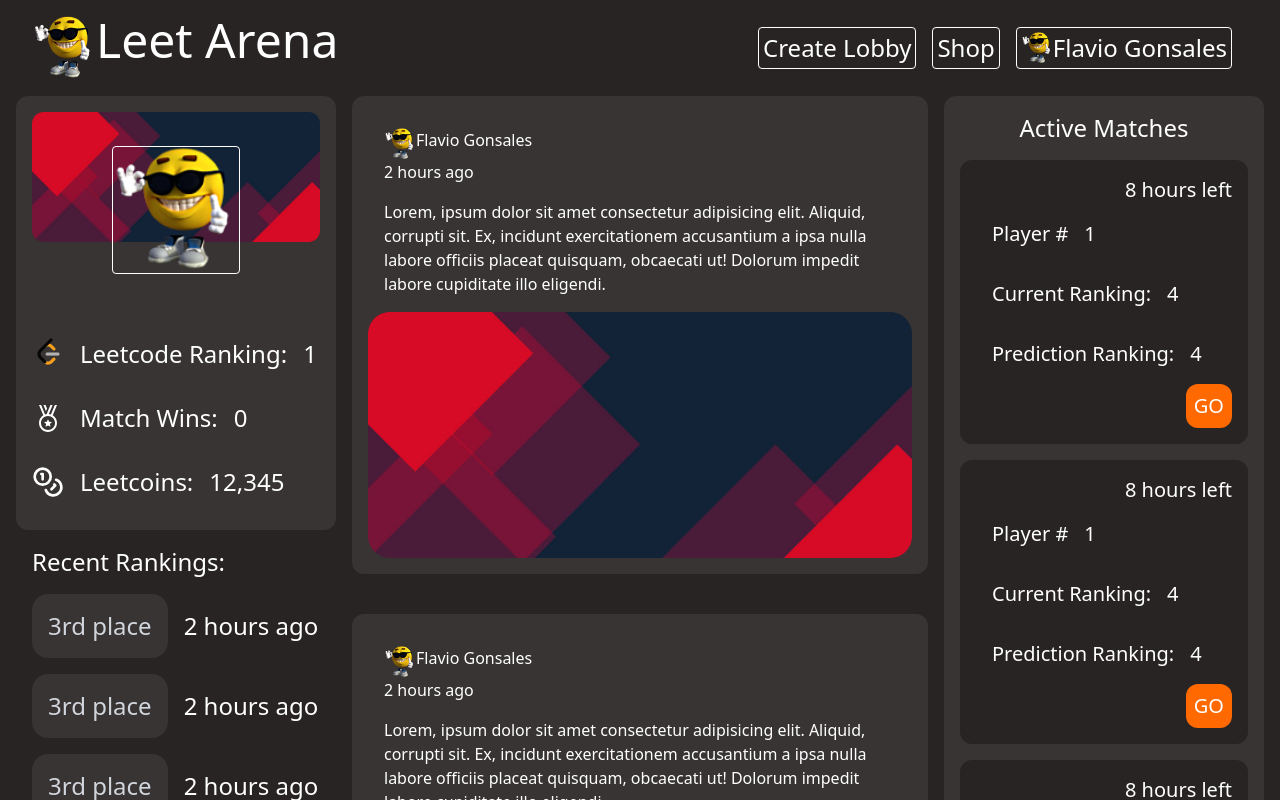
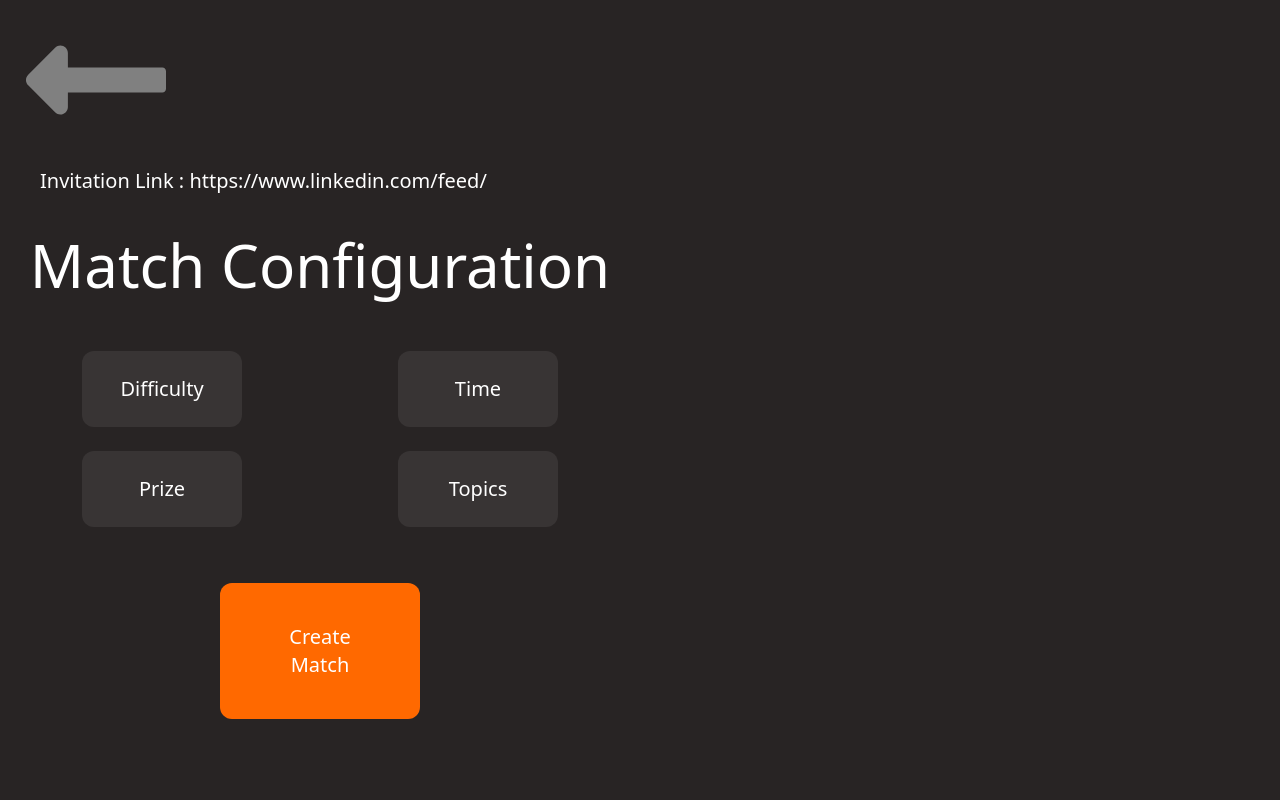
Before and after one commit to Emiliano0X1/InternArena, a React (Vite) app in the folder InternArena/: page / in a window 1280 px wide. Built offline with nearby package versions, Linux system fonts and the light colour scheme.

Commit message:
MatchConfig complete

```diff
--- a/InternArena/index.html
+++ b/InternArena/index.html
@@ -5,7 +5,7 @@
     <!-- <link rel="icon" type="image/svg+xml" href="/vite.svg" /> -->
     <meta name="viewport" content="width=device-width, initial-scale=1.0" />
     <link rel="stylesheet" href="/InternArena/src/index.css">
-    <title>Intern Arena</title>
+    <title>Leet Arena</title>
   </head>
   <body>
     <div id="root"></div>
--- a/InternArena/src/main.jsx
+++ b/InternArena/src/main.jsx
@@ -2,9 +2,11 @@
 import { createRoot } from 'react-dom/client'
 import './index.css'
 import LandingPage from './screens/LandingPage/LandingPage'
+import MatchConfig from './screens/MatchConfig/MatchConfig'
 
 createRoot(document.getElementById('root')).render(
   <StrictMode>
-    <LandingPage/>
+    {/*<LandingPage/>*/}
+    <MatchConfig/>
   </StrictMode>,
 )
--- /dev/null
+++ b/InternArena/src/screens/MatchConfig/MatchConfig.jsx
@@ -0,0 +1,54 @@
+import { FaLongArrowAltLeft } from "react-icons/fa";
+
+function MatchConfig(){
+    return(
+
+        <div className="fixed inset-0 w-full h-full bg-[#282424] overflow-y-auto text-xl text-white">
+            <div>
+                <button className="mx-4">
+                    <FaLongArrowAltLeft color="gray" className="h-40 w-40" />
+                </button>
+            </div>
+
+            <div className="mx-10">
+                <p>Invitation Link : https://www.linkedin.com/feed/ </p>
+            </div>
+
+            {/*Match configuration div*/}
+            <div className="h-fit max-w-1/2">
+                <h2 className="text-6xl text-center my-10">Match Configuration</h2>
+
+                {/*Option Buttons*/}
+                <div className="grid grid-cols-2 gap-6 p-4 justify-items-center">
+                    {/*Difficulty*/}
+                    <button className="w-40 rounded-xl bg-[#383434] py-6">
+                        Difficulty
+                    </button>
+
+                    {/*Time*/}
+                    <button className="w-40 rounded-xl bg-[#383434] py-6">
+                        Time
+                    </button>
+
+                    {/*Prize*/}
+                    <button className="w-40 rounded-xl bg-[#383434] py-6">
+                        Prize
+                    </button>
+
+                    {/*Topics*/}
+                    <button className="w-40 rounded-xl bg-[#383434] py-6">
+                        Topics
+                    </button>
+                </div>
+
+                <div className="flex justify-center">
+                    <button className="h-fit w-50 rounded-xl bg-orange-500 p-10 m-10">
+                        Create Match
+                    </button>
+                </div>
+            </div>
+        </div>
+    )
+}
+
+export default MatchConfig
```
Also changed, not shown: InternArena/src/screens/MatchConfig/components/Players.jsx (added).
